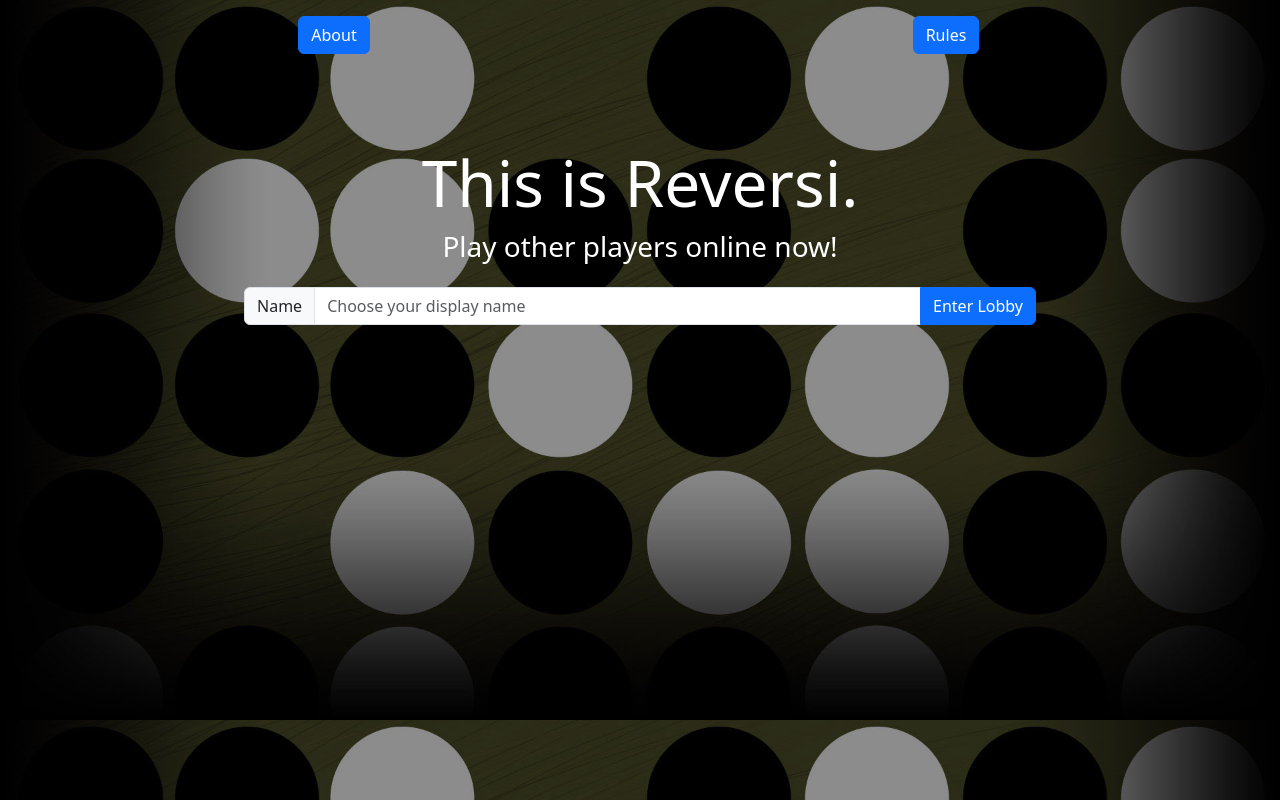
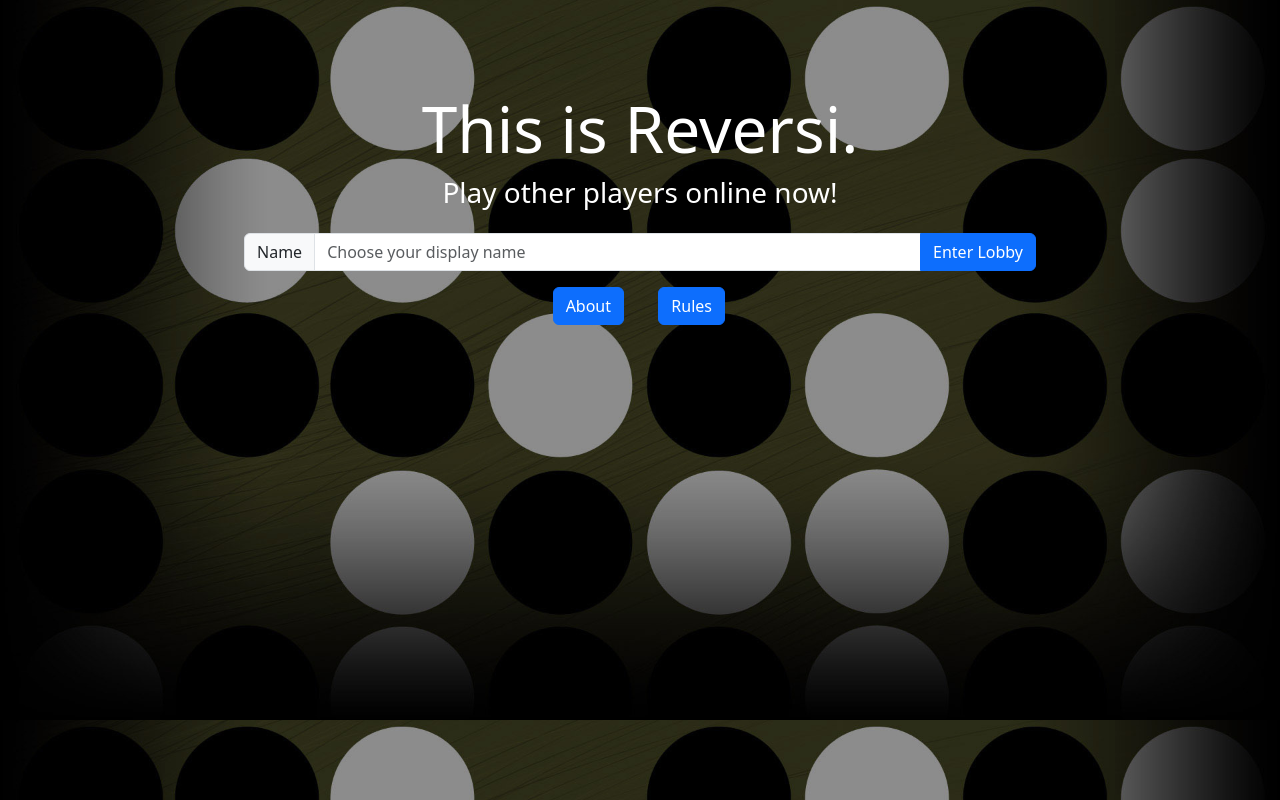
Before and after one commit to IsaaMaster/Reversi, a website: page public/index.html in a window 1280 px wide. Drawn offline with nearby package versions, Linux system fonts and the light colour scheme.

Commit message:
frontpage updates

```diff
--- a/public/index.html
+++ b/public/index.html
@@ -17,14 +17,7 @@
   </head>
   <body>
     <div class="container-fluid">
-      <div class="row m-3">
-        <div class="col text-center">
-          <a class="btn btn-primary text-nowrap" role="button" href = "about.html">About</a>
-        </div>
-        <div class ="col text-center">
-          <a class="btn btn-primary text-nowrap" role = "button" href = "https://en.wikipedia.org/wiki/Reversi">Rules</a>
-        </div>
-      </div>
+
 
       <div class="row m-3" style="padding-top:75px;">
         <div class = "col text-center" style="color:white">
@@ -43,6 +36,15 @@
         </div>
       </div>
 
+      <div class="row m-2 align-items-center justify-content-center">
+        <div class="col-1 text-center">
+          <a class="btn btn-primary text-nowrap" role="button" href = "about.html">About</a>
+        </div>
+        <div class ="col-1 text-center">
+          <a class="btn btn-primary text-nowrap" role = "button" href = "https://en.wikipedia.org/wiki/Reversi">Rules</a>
+        </div>
+      </div>
+
 
     </div>
     <script src="https://cdn.jsdelivr.net/npm/bootstrap@5.3.0-alpha1/dist/js/bootstrap.bundle.min.js" integrity="sha384-w76AqPfDkMBDXo30jS1Sgez6pr3x5MlQ1ZAGC+nuZB+EYdgRZgiwxhTBTkF7CXvN" crossorigin="anonymous"></script>
```
